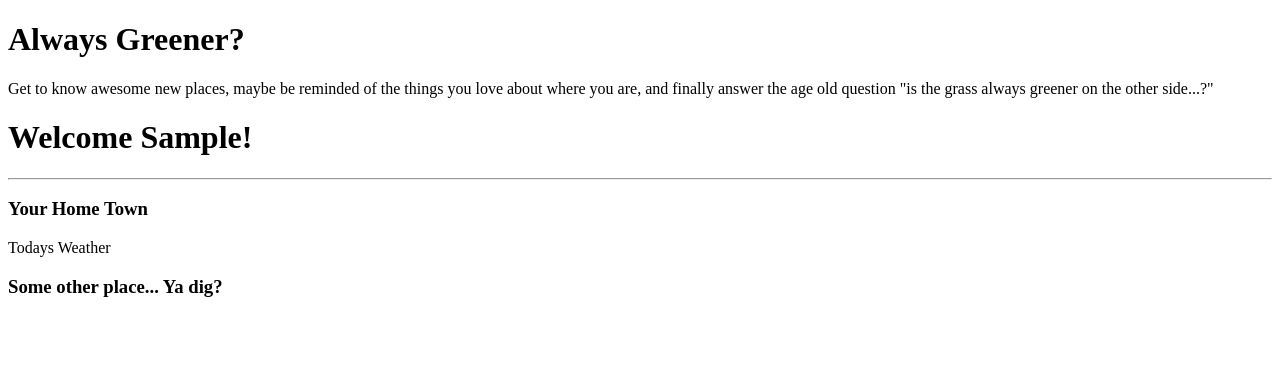
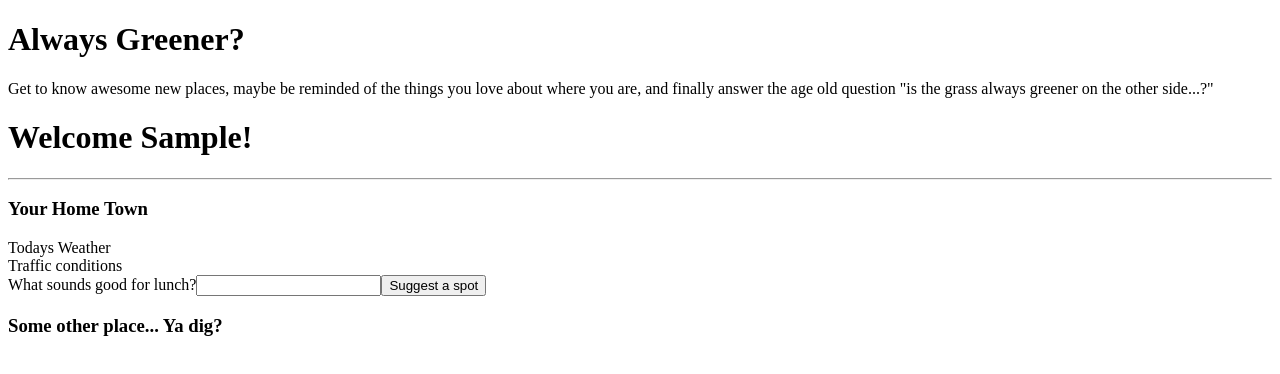
Before and after one commit to AwesomeOcelots/AwesomeOcelots, a React app: page / in a window 1280 px wide. Both pictures are taken after typing "Sample", "Sample", "Sample" into the empty fields and a click on the button "Submit". Shown: the top 374 px of the page. Built offline with nearby package versions, Linux system fonts and the light colour scheme; the HTML template or start-up script is replaced by a standard one.

Commit message:
Add internal components to hometown (weather, traffic, lunch)

```diff
--- a/Client/src/components/App.jsx
+++ b/Client/src/components/App.jsx
@@ -15,6 +15,7 @@ class App extends React.Component {
       user: '',
       home: '',
       work: '',
+      lunch: '',
       session: false
     };
   }
@@ -43,6 +44,12 @@ class App extends React.Component {
     })
   }
 
+  setLunch(e) {
+    this.setState({
+      lunch: e.target.value
+    })
+  }
+
 
   render() {
     return (
@@ -50,7 +57,7 @@ class App extends React.Component {
         <Header/>
         {this.state.session ? <div>
                                 <Welcome user={this.state.user}/>
-                                <HomeTown />
+                                <HomeTown setLunch={this.setLunch.bind(this)}/>
                                 <ComparisonTown />
                               </div>:
                               <LogIn setUser={this.setUser.bind(this)}
--- a/Client/src/components/HomeTown.jsx
+++ b/Client/src/components/HomeTown.jsx
@@ -1,6 +1,7 @@
 import React from 'react';
-//import App from './App.jsx';
 import Weather from './Weather.jsx';
+import Traffic from './Traffic.jsx';
+import Lunch from './Lunch.jsx';
 
 class HomeTown extends React.Component {
 
@@ -11,7 +12,15 @@ class HomeTown extends React.Component {
         <h3>
           Your Home Town
         </h3>
-        <Weather />
+        <div>
+          <Weather />
+        </div>
+        <div>
+          <Traffic />
+        </div>
+        <div>
+          <Lunch setLunch={this.props.setLunch}/>
+        </div>
       </div>
     )
   }
--- /dev/null
+++ b/Client/src/components/Lunch.jsx
@@ -0,0 +1,16 @@
+import React from 'react';
+
+class Lunch extends React.Component {
+
+  render () {
+    return (
+      <div>
+        What sounds good for lunch?
+        <input type='text' onChange={this.props.setLunch} />
+        <button>Suggest a spot</button>
+      </div>
+    )
+  }
+}
+
+export default Lunch;
--- /dev/null
+++ b/Client/src/components/Traffic.jsx
@@ -0,0 +1,13 @@
+import React from 'react';
+
+class Traffic extends React.Component {
+  render() {
+    return (
+      <div>
+        Traffic conditions
+      </div>
+    )
+  }
+}
+
+export default Traffic
```
Also changed, not shown: 1 other file (tests, documents, lock files or other folders).
